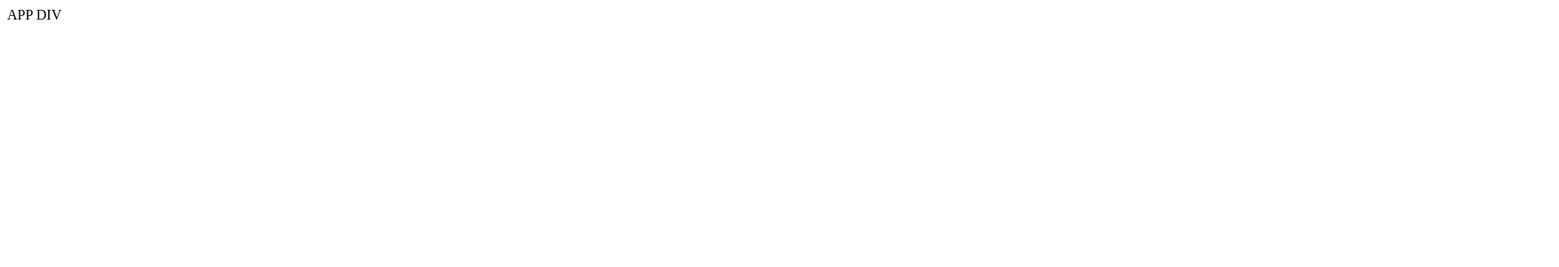
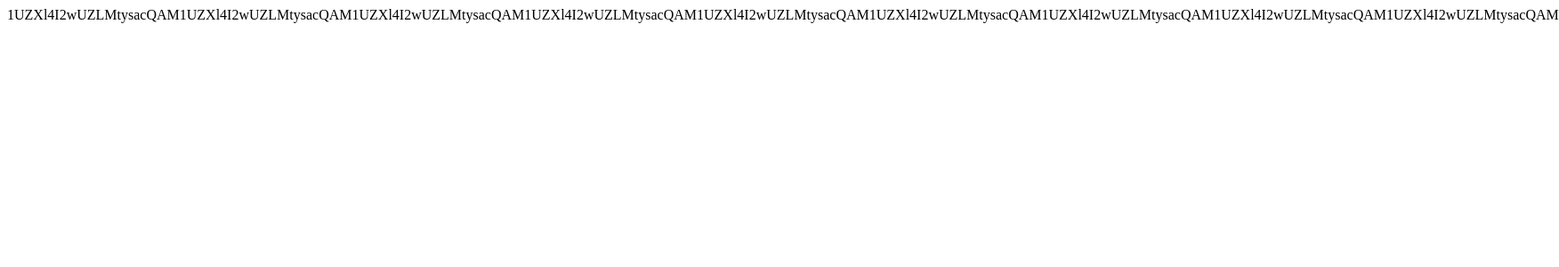
Before and after one commit to garethwilliams90/pathfinding, a React (Create React App) app in the folder pathfinding/: page / in a window 1280 px wide. Shown: the top 300 px of the page at 89% size, 1752 px wide, since content can reach past the window. Built offline with nearby package versions, Linux system fonts and the light colour scheme.

Commit message:
node created

```diff
--- a/pathfinding/src/App.js
+++ b/pathfinding/src/App.js
@@ -1,9 +1,34 @@
-import React, {useState} from 'react'
+import React, {useState, useEffect} from 'react'
+import {nanoid} from "nanoid"
 
 export default function App() {
+
+    // Define a node object and give it state
+    const [node, setNode] = useState({
+        id: nanoid(),
+        row: null,
+        col: null,
+
+        isStartNode: false,
+        isEndNode: false,
+        isWallNode: false,
+        isCurrentNode: false,
+        hasBeenChecked: false,
+        isClicked: false,
+        distance: null,
+    })
+
+    function createNode() {
+
+    }
+
+    const column = [node.id,node.id,node.id]
+    const array = [column, column, column]
+
+
     return (
         <div>
-            APP DIV
+            {array}
         </div>
     )
 }
```
Also changed, not shown: pathfinding/src/info.md (added, +9 -0 lines).
